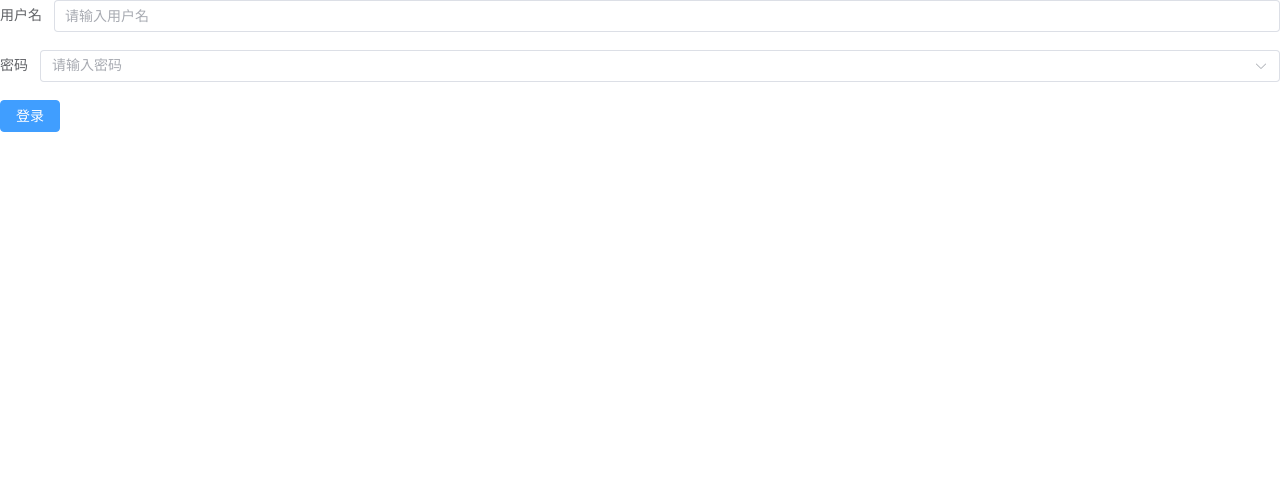
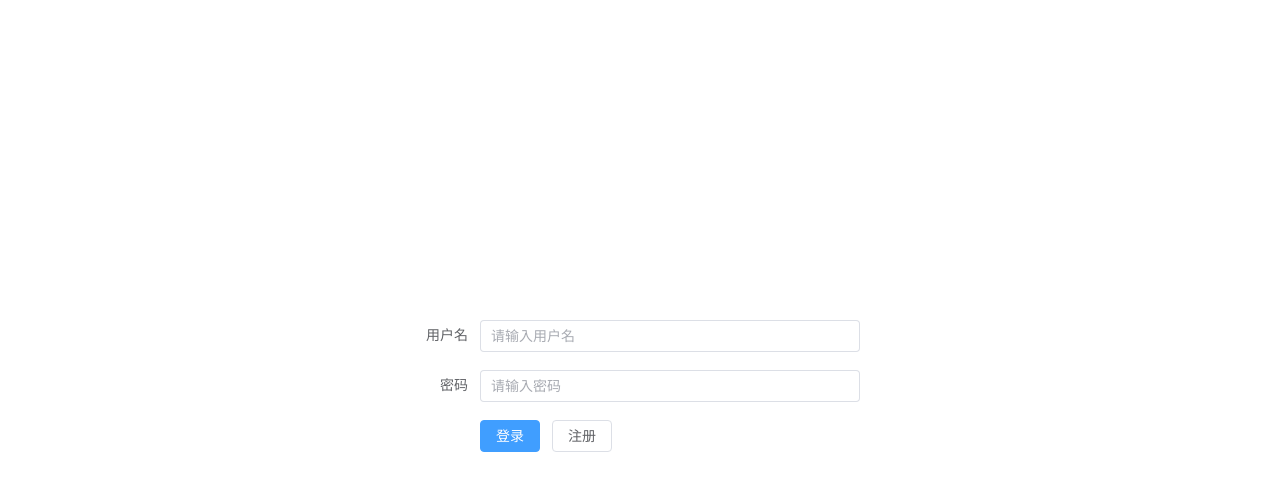
Before and after one commit to hanyue9551/personal, a Vue app: page / in a window 1280 px wide. Shown: the top 490 px of the page. Built offline with nearby package versions, Linux system fonts and the light colour scheme.

Commit message:
登录页面

```diff
--- a/package.json
+++ b/package.json
@@ -12,6 +12,7 @@
     "core-js": "^3.8.3",
     "dayjs": "^1.11.7",
     "element-plus": "^2.2.20",
+    "express": "^4.18.2",
     "pinia": "^2.0.23",
     "pinia-plugin-persist": "^1.0.0",
     "vue": "^3.2.13",
--- a/src/pages/management/App.vue
+++ b/src/pages/management/App.vue
@@ -1,5 +1,5 @@
 <template>
-  <router-view id="management"></router-view>
+  <router-view id="layout"></router-view>
 </template>
 
 <style lang="less">
@@ -11,7 +11,7 @@
   }
 }
 
-#management {
+#layout {
   position: absolute;
   top: 0;
   height: 100%;
--- a/src/pages/management/router/index.ts
+++ b/src/pages/management/router/index.ts
@@ -41,11 +41,11 @@ const routes: Array<RouteRecordRaw> = [
       },
     ],
   },
-  // {
-  //   path: "/user",
-  //   name: "user",
-  //   component: UserManagement,
-  // },
+  {
+    path: "/:pathMatch(.*)*",
+    name: "NotFound",
+    component: () => import("../views/NotFound/NotfoundView.vue"),
+  },
 ];
 
 const router = createRouter({
--- a/src/pages/management/views/Login/LoginView.vue
+++ b/src/pages/management/views/Login/LoginView.vue
@@ -1,37 +1,100 @@
 <template>
-  <div id="login">
-    <el-form :model="formInline" class="form">
-      <el-form-item label="用户名">
-        <el-input v-model="formInline.user" placeholder="请输入用户名" />
+  <div>
+    <el-form
+      ref="ruleFormRef"
+      :model="ruleForm"
+      :rules="rules"
+      label-width="120px"
+      :size="formSize"
+      status-icon
+      id="login"
+    >
+      <el-form-item label="用户名" prop="name">
+        <el-input v-model="ruleForm.name" placeholder="请输入用户名" />
       </el-form-item>
-      <el-form-item label="密码">
-        <el-select v-model="formInline.region" placeholder="请输入密码">
-          <el-option label="Zone one" value="shanghai" />
-          <el-option label="Zone two" value="beijing" />
-        </el-select>
+      <el-form-item label="密码" prop="pwd">
+        <el-input v-model="ruleForm.pwd" placeholder="请输入密码" />
       </el-form-item>
       <el-form-item>
-        <el-button type="primary" @click="onSubmit">登录</el-button>
+        <el-button type="primary" @click="onSubmit(ruleFormRef)">
+          登录
+        </el-button>
+        <el-button @click="onRgesiter"> 注册 </el-button>
       </el-form-item>
     </el-form>
   </div>
 </template>
 
 <script lang="ts" setup>
-import { reactive } from "vue";
+import { reactive, ref } from "vue";
+import { useRoute, useRouter } from "vue-router";
+import { FormInstance, FormRules } from "element-plus";
 
-const formInline = reactive({
-  user: "",
-  region: "",
+const route = useRoute();
+const router = useRouter();
+
+const formSize = ref("default");
+const ruleFormRef = ref<FormInstance>();
+const ruleForm = reactive({
+  name: "",
+  pwd: "",
 });
 
-const onSubmit = () => {
-  console.log("submit!");
+const validateName = (rule: any, value: any, callback: any) => {
+  const namePattern = /^(?!(-|_))[\w(\u4e00-\u9fa5)-]{2,10}(?<!(-|_))$/;
+
+  if (value === "") {
+    callback(new Error("请输入用户名"));
+  } else if (!namePattern.test(value)) {
+    callback(
+      new Error(
+        "请输入2至10位的名称(汉字,字母,下划线,减号,数字, 开头结尾不为-_)"
+      )
+    );
+  } else {
+    callback();
+  }
+};
+
+const validatePwd = (rule: any, value: any, callback: any) => {
+  if (value === "") {
+    callback(new Error("请输入密码"));
+  } else {
+    callback();
+  }
+};
+
+const rules = reactive<FormRules>({
+  name: [{ validator: validateName, trigger: "blur" }],
+  pwd: [
+    {
+      validator: validatePwd,
+      trigger: "blur",
+    },
+  ],
+});
+
+const onSubmit = async (formEl: FormInstance | undefined) => {
+  if (!formEl) return;
+  await formEl.validate((valid, fields) => {
+    if (valid) {
+      router.push("/management");
+    } else {
+      console.log("error submit!", fields);
+    }
+  });
+};
+
+const onRgesiter = () => {
+  console.log("注册");
 };
 </script>
 
 <style lang="less" scoped>
 #login {
   width: 500px;
+  position: relative;
+  top: calc(40%);
+  left: calc(50% - 280px);
 }
 </style>
--- /dev/null
+++ b/src/pages/management/views/NotFound/NotfoundView.vue
@@ -0,0 +1 @@
+<template>404</template>
```
Also changed, not shown: 1 other file (tests, documents, lock files or other folders).
